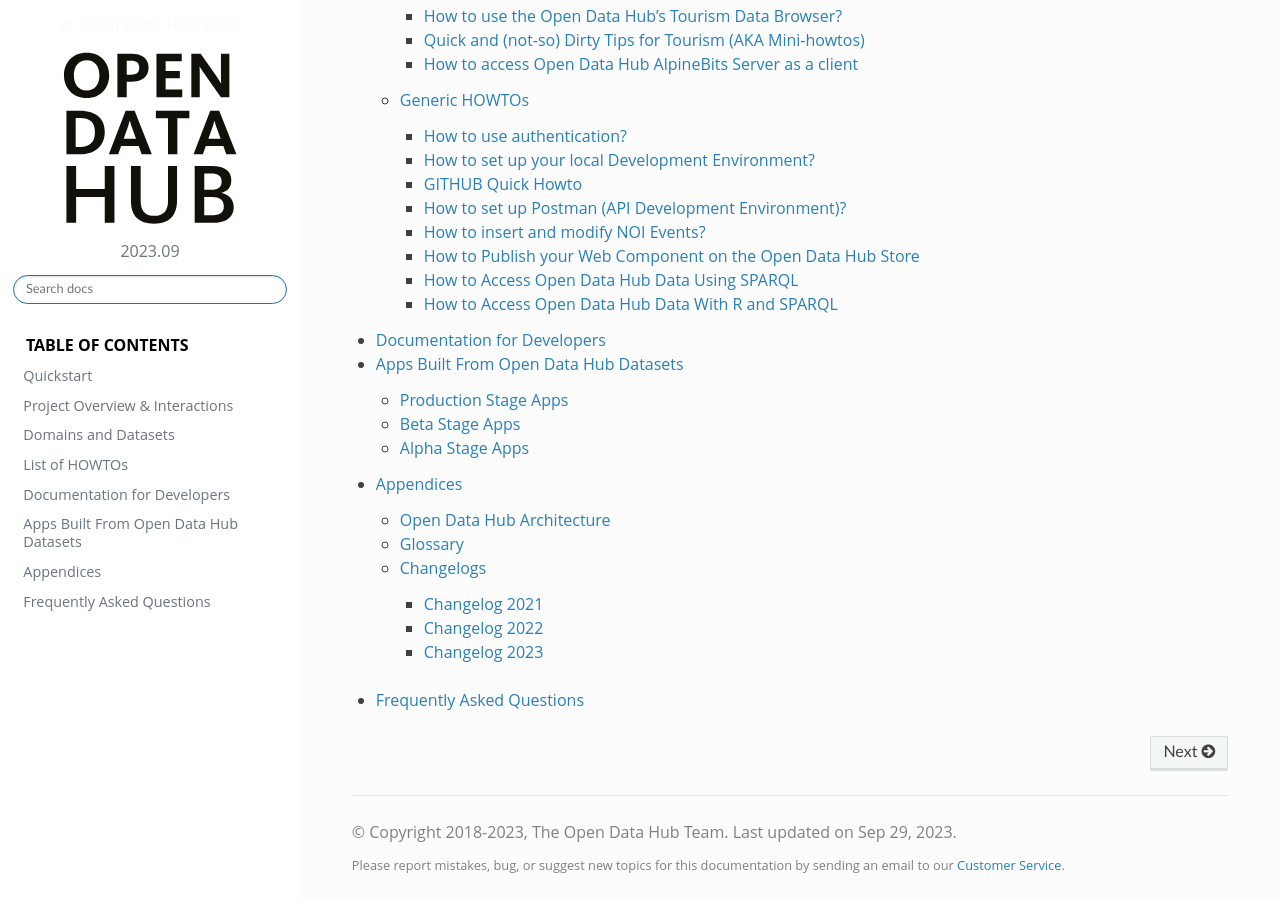
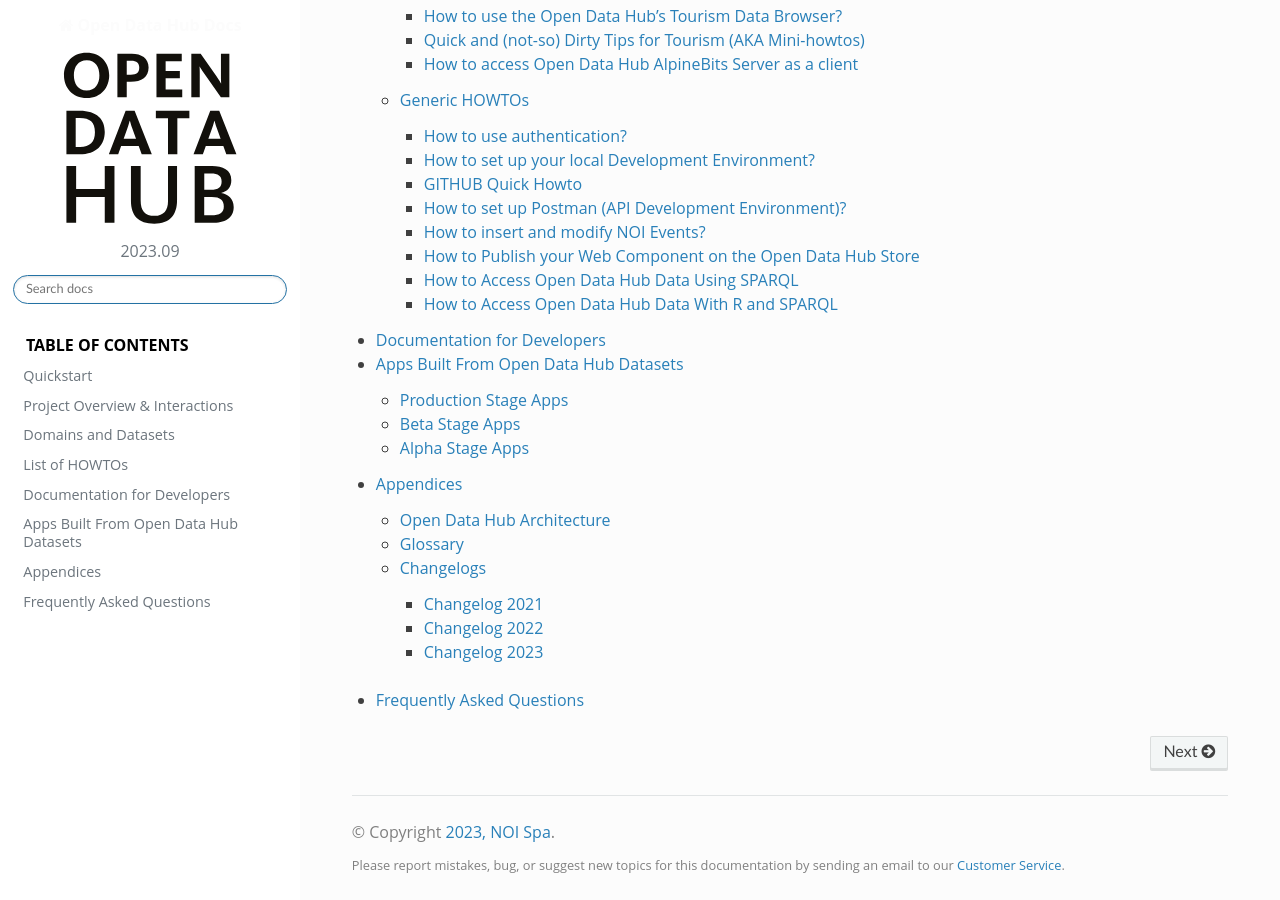
Before and after one commit to noi-techpark/odh-docs, a Sphinx documentation site: the page built from source/index.rst, in a window 1280 px wide and 900 px high, scrolled down 1071 px. Built offline with Sphinx 7.4.7 and the Read the Docs theme 2.0.0, drawn with Linux system fonts in a browser that asks for light colours; cross-references to code outside the pages are shown as plain code.

Commit message:
update footer

```diff
--- a/source/_templates/footer.html
+++ b/source/_templates/footer.html
@@ -6,8 +6,15 @@ SPDX-License-Identifier: CC0-1.0
 
 {% extends '!footer.html' %}
 
+{%- block contentinfo %}
+<p>
+  {%- trans copyright=copyright|e %}&#169;
+  Copyright <a href="https://noi.bz.it/en">{{ copyright }}</a>.{%
+  endtrans %}
+</p>
+{% endblock %}
+
 {% block extrafooter %}
-
 <div class="extrafooter">
   Please report mistakes, bug, or suggest new topics for this
   documentation by sending an email to our <a href="mailto:{{
--- a/source/conf.py
+++ b/source/conf.py
@@ -65,7 +65,7 @@ master_doc = 'index'
 
 # General information about the project.
 project = u'Open Data Hub Docs'
-copyright = u'2018-%s, The Open Data Hub Team' %(current_year)
+copyright = u'%s, NOI Spa' %(current_year)
 author = u'The Open Data Hub Team'
 
 
@@ -189,7 +189,7 @@ html_use_index = True
 #
 html_copy_source = False
 html_show_sourcelink = False
-
+html_show_copyright = False
 # If true, "Created using Sphinx" is shown in the HTML footer. Default is True.
 #
 html_show_sphinx = False
```
